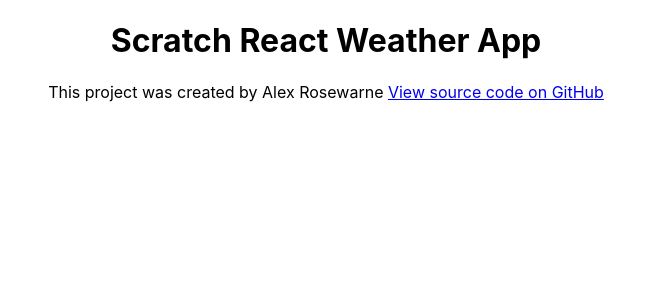
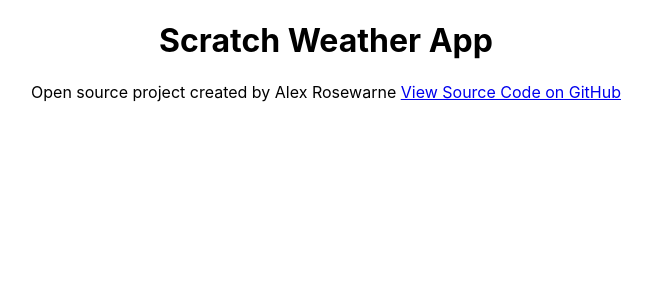
Before and after one commit to lexi2/scratch-weather-app, a React (Create React App) app: page / in a window 1280 px wide. Shown: the top 300 px of the page, without its empty margins (314-966 px from the left). Built offline with nearby package versions, Linux system fonts and the light colour scheme.

Commit message:
Restart to resolve node errors

```diff
--- a/public/index.html
+++ b/public/index.html
@@ -6,8 +6,8 @@
     <meta name="viewport" content="width=device-width, initial-scale=1" />
     <meta name="theme-color" content="#000000" />
     <meta
-      name="Scratch Weather App"
-      content="Weather application built with react. SheCodes final project"
+      name="React Weather App"
+      content="Weather application created using react as part of a SheCodes project"
     />
 
     <title>React Weather App</title>
--- a/src/App.js
+++ b/src/App.js
@@ -3,10 +3,12 @@ import './App.css';
 export default function App() {
   return (
     <div className="App">
-      <h1>Scratch React Weather App</h1>
-      <p> This project was created by Alex Rosewarne{' '}
-        <a href='https://github.com/lexi2/scratch-weather-app' target='_blank '>View source code on GitHub</a>
-      </p>
+      <h1>Scratch Weather App</h1>
+      <footer>
+        <p>Open source project created by Alex Rosewarne {" "}
+        <a href='https://github.com/lexi2/scratch-weather-app' target='_blank'>View Source Code on GitHub</a>
+        </p>
+      </footer>
     </div>
   );
-};
+}
```
Also changed, not shown: 1 other file (tests, documents, lock files or other folders).
